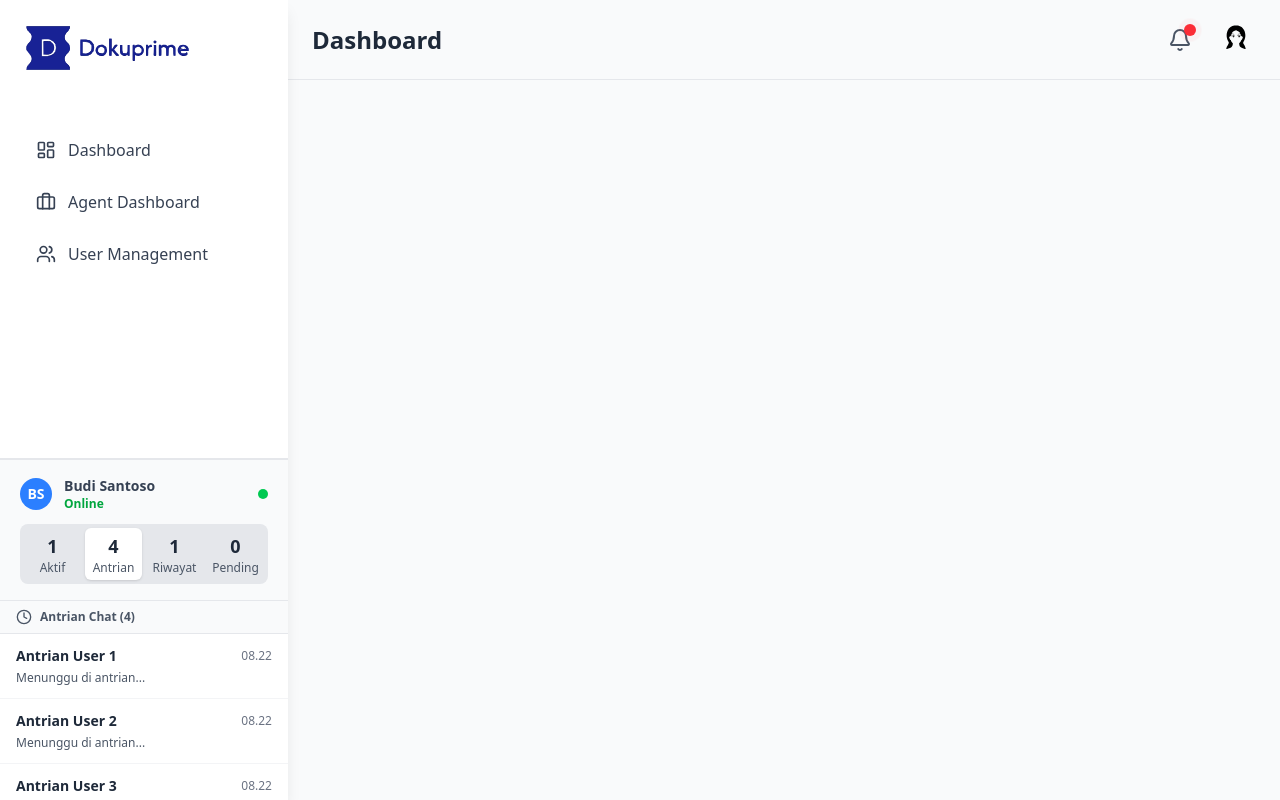
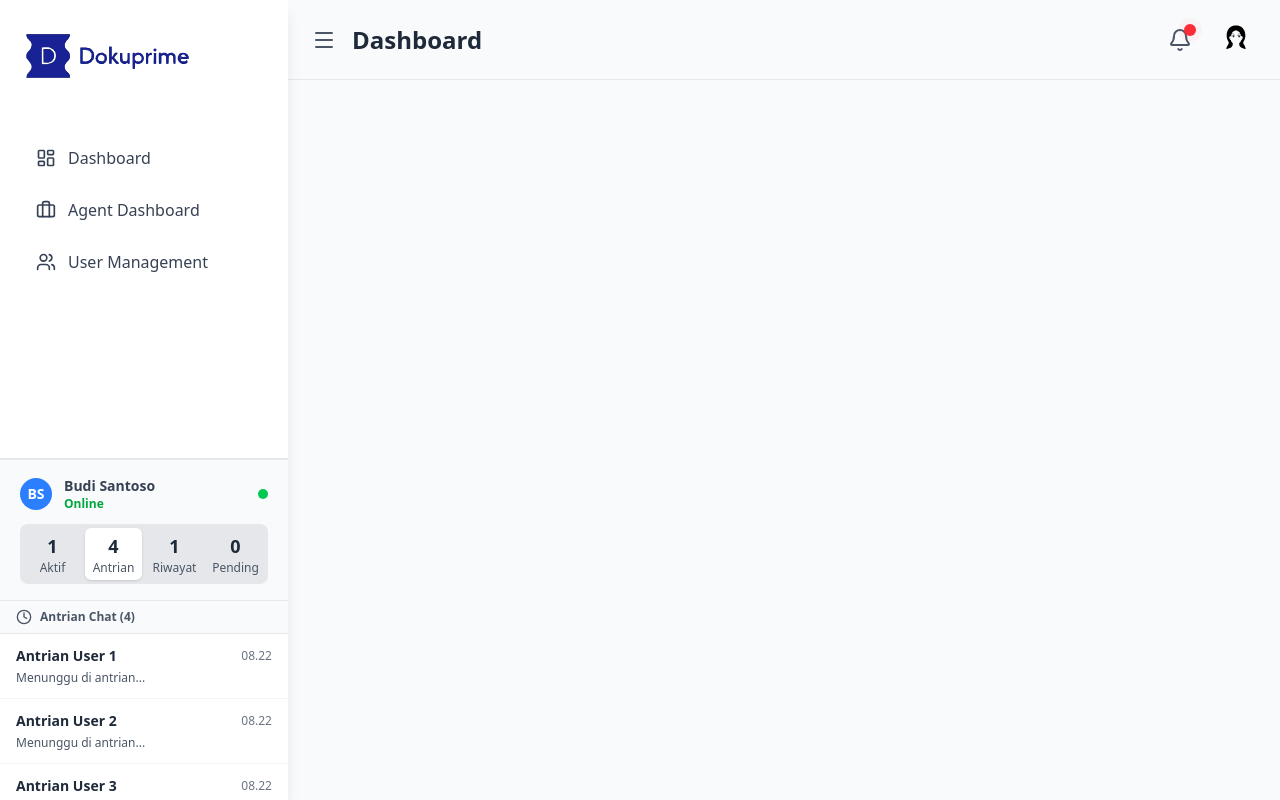
Before and after one commit to Arknightmythic/bcbcbcbcvbcvbvcbvcbfdgdgd, a React (Vite) app: page / in a window 1280 px wide. Built offline with nearby package versions, Linux system fonts and the light colour scheme.

Commit message:
repair layout

```diff
--- a/src/index.css
+++ b/src/index.css
@@ -1,12 +1,60 @@
 @import "tailwindcss";
 
-@theme{
+@theme {
+  /* ============================================= */
+  /* Original Base Colors                 */
+  /* ============================================= */
   --color-bOss-blue: #00479B;
   --color-bOss-red: #9b1f15;
   --color-bOss-hblue: #EBF4FF;
   --color-Oss-blue: #00479B;
+
+
+  --color-bOss-blue-10: #F0F6FC;
+  --color-bOss-blue-50: #EBF4FF;
+  --color-bOss-blue-100: #D2E6FF;
+  --color-bOss-blue-200: #A6CBFF;
+  --color-bOss-blue-300: #73A9FF;
+  --color-bOss-blue-400: #3C84FF;
+  --color-bOss-blue-500: #00479B;
+  --color-bOss-blue-600: #003A7C;
+  --color-bOss-blue-700: #002D5E;
+  --color-bOss-blue-800: #002145;
+
+  --color-bOss-red-10: #FCF3F2;
+  --color-bOss-red-50: #FAE5E3;
+  --color-bOss-red-100: #F4C7C3;
+  --color-bOss-red-200: #E99B94;
+  --color-bOss-red-300: #D96559;
+  --color-bOss-red-400: #C2392B;
+  --color-bOss-red-500: #9b1f15;
+  --color-bOss-red-600: #7E1A12;
+  --color-bOss-red-700: #61140E;
+  --color-bOss-red-800: #4B100B;
+
+
+  --color-bOss-hblue-10: #F7FBFF;
+  --color-bOss-hblue-50: #F0F6FF;
+  --color-bOss-hblue-100: #EBF4FF;
+  --color-bOss-hblue-200: #D3E7FF;
+  --color-bOss-hblue-300: #B2D5FF;
+  --color-bOss-hblue-400: #88BFFF;
+  --color-bOss-hblue-500: #57A1FF;
+  --color-bOss-hblue-600: #297FE5;
+  --color-bOss-hblue-700: #005DB3;
+  --color-bOss-hblue-800: #004280;
+
+  --color-Oss-blue-10: #F0F6FC;
+  --color-Oss-blue-50: #EBF4FF;
+  --color-Oss-blue-100: #D2E6FF;
+  --color-Oss-blue-200: #A6CBFF;
+  --color-Oss-blue-300: #73A9FF;
+  --color-Oss-blue-400: #3C84FF;
+  --color-Oss-blue-500: #00479B;
+  --color-Oss-blue-600: #003A7C;
+  --color-Oss-blue-700: #002D5E;
+  --color-Oss-blue-800: #002145;
 }
-
 
 
 /* :root {
--- a/src/shared/components/Layout.tsx
+++ b/src/shared/components/Layout.tsx
@@ -1,20 +1,31 @@
-import { Outlet } from "react-router"
-import Header from "./header"
-import Sidebar from "./Sidebar"
+import { useState } from "react";
+import { Outlet } from "react-router";
+import Sidebar from "./sidebar/Sidebar";
+import Header from "./header/header";
+
 
 function Layout() {
+  const [isSidebarCollapsed, setIsSidebarCollapsed] = useState(false);
+
+  const toggleSidebar = () => {
+    setIsSidebarCollapsed(!isSidebarCollapsed);
+  };
+
   return (
-
-   <div className="flex min-h-screen relative">
-      <div className="flex flex-col flex-1 ml-20 md:ml-72">
-        <Sidebar/>
-        <Header/>
+    <div className="flex min-h-screen relative">
+      <Sidebar isCollapsed={isSidebarCollapsed} />
+      <div
+        className={`flex flex-col flex-1 transition-all duration-300 ${
+          isSidebarCollapsed ? "ml-25" : "ml-72"
+        }`}
+      >
+        <Header toggleSidebar={toggleSidebar} />
         <main className="flex-1 px-8 pt-5 bg-[#F9FAFB] overflow-auto relative mr-0 pr-0">
           <Outlet />
         </main>
       </div>
     </div>
-  )
+  );
 }
 
-export default Layout
+export default Layout;
--- a/src/shared/components/header.tsx
+++ /dev/null
@@ -1,48 +0,0 @@
-
-import { useEffect, useState } from 'react';
-
-import { Bell } from 'lucide-react';
-import { useLocation } from 'react-router';
-import UserProfile from './Userprofile';
-
-const menuConfig = [
-  { path: '/dashboard', title: 'Dashboard' },
-  { path: '/users', title: 'User Management' },
-  { path: '/settings', title: 'Settings' },
-];
-
-const Notifications = () => (
-  <button className="relative text-gray-600 hover:text-gray-800">
-    <Bell className="h-6 w-6" />
-    <span className="absolute -top-1 -right-1 flex h-3 w-3">
-      <span className="animate-ping absolute inline-flex h-full w-full rounded-full bg-red-400 opacity-75"></span>
-      <span className="relative inline-flex rounded-full h-3 w-3 bg-red-500"></span>
-    </span>
-  </button>
-);
-
-
-const Header = () => {
-  const location = useLocation();
-  const [title, setTitle] = useState('Dashboard');
-
-  useEffect(() => {
-    const currentPath = location.pathname;
-    const currentMenuItem = menuConfig.find(item => currentPath.startsWith(item.path));
-
-    setTitle(currentMenuItem ? currentMenuItem.title : 'Dashboard');
-  }, [location.pathname]);
-
-  return (
-    <header className="flex h-20 w-full items-center justify-between bg-gray-50 px-6 border-b border-gray-200">
-      <h1 className="text-2xl font-bold text-gray-800">{title}</h1>
-
-      <div className="flex items-center gap-6">
-        <Notifications />
-        <UserProfile />
-      </div>
-    </header>
-  );
-};
-
-export default Header;
--- a/src/shared/components/UserProfile.tsx
+++ b/src/shared/components/header/UserProfile.tsx
@@ -1,6 +1,6 @@
 import { useState } from "react";
 import { LogOut } from "lucide-react";
-import { useClickOutside } from "../hooks/useClickOutside";
+import { useClickOutside } from "../../hooks/useClickOutside";
 
 // Dummy user data to replace the useAuth hook
 const dummyUser = {
--- /dev/null
+++ b/src/shared/components/header/header.tsx
@@ -0,0 +1,52 @@
+import { useEffect, useState } from "react";
+import { Bell, Menu } from "lucide-react";
+import { useLocation } from "react-router";
+import UserProfile from "./UserProfile";
+
+const menuConfig = [
+  { path: "/dashboard", title: "Dashboard" },
+  { path: "/users", title: "User Management" },
+  { path: "/settings", title: "Settings" },
+];
+
+const Notifications = () => (
+  <button className="relative text-gray-600 hover:text-gray-800">
+    <Bell className="h-6 w-6" />
+    <span className="absolute -top-1 -right-1 flex h-3 w-3">
+      <span className="animate-ping absolute inline-flex h-full w-full rounded-full bg-red-400 opacity-75"></span>
+      <span className="relative inline-flex rounded-full h-3 w-3 bg-red-500"></span>
+    </span>
+  </button>
+);
+
+const Header = ({ toggleSidebar }: { toggleSidebar: () => void }) => {
+  const location = useLocation();
+  const [title, setTitle] = useState("Dashboard");
+
+  useEffect(() => {
+    const currentPath = location.pathname;
+    const currentMenuItem = menuConfig.find((item) =>
+      currentPath.startsWith(item.path)
+    );
+
+    setTitle(currentMenuItem ? currentMenuItem.title : "Dashboard");
+  }, [location.pathname]);
+
+  return (
+    <header className="flex h-20 w-full items-center justify-between bg-gray-50 px-6 border-b border-gray-200">
+      <div className="flex items-center gap-4">
+        <button onClick={toggleSidebar} className="text-gray-600 hover:text-gray-800">
+          <Menu className="h-6 w-6" />
+        </button>
+        <h1 className="text-2xl font-bold text-gray-800">{title}</h1>
+      </div>
+
+      <div className="flex items-center gap-6">
+        <Notifications />
+        <UserProfile />
+      </div>
+    </header>
+  );
+};
+
+export default Header;
--- a/src/shared/components/AgentPanel.tsx
+++ b/src/shared/components/sidebar/AgentPanel.tsx
@@ -3,9 +3,10 @@
 import { useState, useEffect } from 'react';
 import { useLocation } from 'react-router';
 import { Clock, MessageSquare, History } from 'lucide-react';
-import type { Chat } from '../types/types';
-import { AgentSidebarSection } from './agentsidebarsection';
+
 import { ChatList } from './ChatList';
+import type { Chat } from '../../types/types';
+import { AgentSidebarSection } from './AgentSidebarSection';
 
 
 
--- a/src/shared/components/ChatList.tsx
+++ b/src/shared/components/sidebar/ChatList.tsx
@@ -3,7 +3,7 @@
 import type { LucideIcon } from 'lucide-react';
 
 import { ChatListItem } from './ChatListItem';
-import type { Chat } from '../types/types';
+import type { Chat } from '../../types/types';
 
 interface ChatListProps {
   title: string;
--- a/src/shared/components/ChatListItem.tsx
+++ b/src/shared/components/sidebar/ChatListItem.tsx
@@ -1,4 +1,4 @@
-import type { Chat } from "../types/types";
+import type { Chat } from "../../types/types";
 
 
 interface ChatListItemProps {
--- a/src/shared/components/Sidebar.tsx
+++ b/src/shared/components/sidebar/Sidebar.tsx
@@ -1,8 +1,8 @@
-
 import { Link, useLocation } from "react-router";
 import { Users, Shield, Briefcase, LayoutDashboard } from "lucide-react";
-import type { MenuItem } from "../types/types";
+
 import { AgentPanel } from "./AgentPanel";
+import type { MenuItem } from "../../types/types";
 
 const dummyMenu: MenuItem[] = [
   { path: "/dashboard", title: "Dashboard", icon: LayoutDashboard, identifier: "dashboard" },
@@ -33,9 +33,8 @@ const dummyChats = {
   ],
   pending: [],
 };
-// --- AKHIR DUMMY DATA ---
 
-const NavigationMenu = ({ menuItems, currentPath }: { menuItems: MenuItem[], currentPath: string }) => (
+const NavigationMenu = ({ menuItems, currentPath, isCollapsed }: { menuItems: MenuItem[], currentPath: string, isCollapsed: boolean }) => (
   <div className="flex-1 px-2 md:px-4 py-6 space-y-2 overflow-y-auto">
     {menuItems.map((item) => {
       const isActive = currentPath === item.path || currentPath.startsWith(`${item.path}/`);
@@ -43,40 +42,41 @@ const NavigationMenu = ({ menuItems, currentPath }: { menuItems: MenuItem[], cur
         <Link
           key={item.path}
           to={item.path}
-          className={`group flex items-center justify-center md:justify-start px-3 py-2.5 rounded-lg mx-2 transition-colors ${
-            isActive ? "bg-blue-100 text-blue-800" : "hover:bg-blue-50"
+          className={`group flex items-center px-3 py-2.5 rounded-lg mx-2 transition-colors ${isCollapsed?'justify-center':' justify-center md:justify-start'} ${
+            isActive ? "bg-bOss-red text-white" : "hover:bg-bOss-red-50"
           }`}
         >
-          <item.icon className="w-5 h-5 md:mr-3" />
-          <span className="hidden md:inline font-medium">{item.title}</span>
+          <item.icon className={`w-5 h-5 ${!isCollapsed ? "md:mr-3" : ""}`} />
+          <span className={`hidden ${!isCollapsed ? "md:inline" : ""} font-medium`}>{item.title}</span>
         </Link>
       );
     })}
   </div>
 );
 
-
-const Sidebar = () => {
+const Sidebar = ({ isCollapsed }: { isCollapsed: boolean }) => {
   const location = useLocation();
 
-  // Logika untuk menentukan menu yang bisa diakses (disimulasikan dengan dummy data)
   const accessibleMenu = dummyMenu.filter(item =>
     dummyUser.isSuperAdmin || dummyUser.permissions.some(p => p.startsWith(item.identifier))
   );
 
-  // Logika untuk menampilkan bagian agen
   const showAgentSection = dummyUser.permissions.includes("agent-dashboard:access");
 
   return (
-    <nav className="fixed top-0 left-0 h-screen w-20 md:w-72 bg-white text-gray-700 flex flex-col shadow-lg z-50">
-      <div className="flex items-center justify-center md:justify-start h-20 px-4 mt-2 mb-4 ml-2">
-        <img src="/Dokuprime.svg" alt="Logo" className="h-10 md:h-12" />
+    <nav
+      className={`fixed top-0 left-0 h-screen bg-white text-gray-700 flex flex-col shadow-lg z-50 transition-all duration-300 ${
+        isCollapsed ? "w-25" : "w-72"
+      }`}
+    >
+      <div className={`${isCollapsed?"justify-center ml-0":"md:justify-start justify-center md:ml-2"} flex items-center h-20 px-4 mt-4 mb-4 `}>
+        <img src={isCollapsed ? "/dokuprime-d.png" : "/Dokuprime.svg"} alt="Logo" className="h-10 md:h-12" />
       </div>
 
-      <NavigationMenu menuItems={accessibleMenu} currentPath={location.pathname} />
+      <NavigationMenu menuItems={accessibleMenu} currentPath={location.pathname} isCollapsed={isCollapsed} />
 
-      {showAgentSection && (
-        <AgentPanel agentName={dummyUser.name} chats={dummyChats} agentStatus={dummyUser.status}/>
+      {showAgentSection && !isCollapsed && (
+        <AgentPanel agentName={dummyUser.name} chats={dummyChats} agentStatus={dummyUser.status} />
       )}
     </nav>
   );
```
Also changed, not shown: src/shared/components/sidebar/AgentSidebarSection.tsx (renamed from src/shared/components/AgentSidebarSection.tsx).
